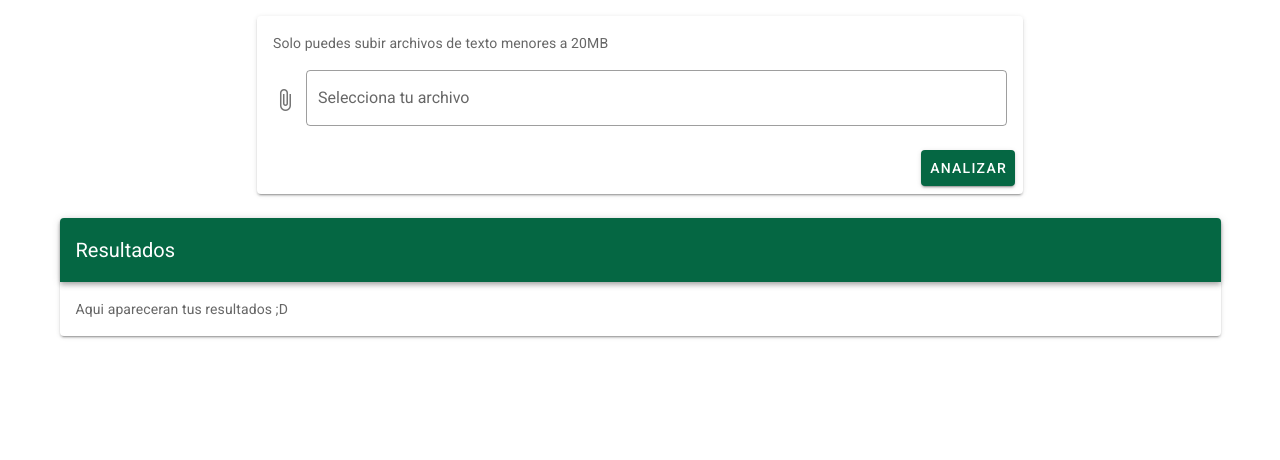
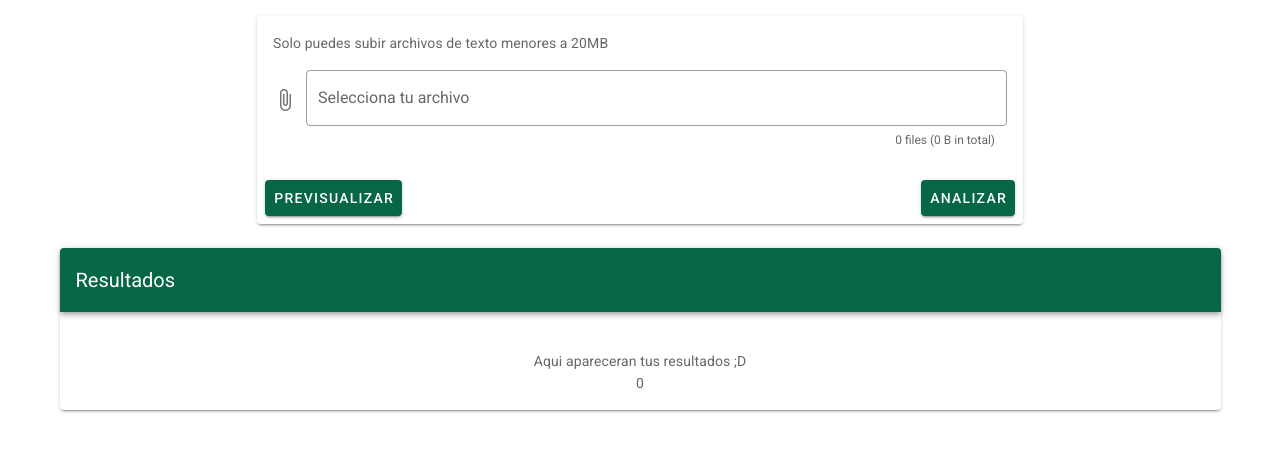
Before and after one commit to dtarqui/ChatToxico, a Vue app: page /upload_chat in a window 1280 px wide. Shown: the part 194-654 px from the top of the page. Built offline with nearby package versions, Linux system fonts and the light colour scheme; a small style sheet from the web is missing.

Commit message:
preview messages

```diff
--- a/src/App.vue
+++ b/src/App.vue
@@ -2,6 +2,14 @@
   <v-app>
     <NavBar></NavBar>
     <v-main>
+      <!-- <v-parallax
+        src="./assets/background.jpg"
+        direction="down"
+        :parallax="true"
+        height="2000px"
+      > -->
+        <v-row>
+          <v-col cols="12">
             <div id="app">
               <br />
               <transition name="slide" mode="out-in">
@@ -9,6 +17,9 @@
               </transition>
               <br />
             </div>
+          </v-col>
+        </v-row>
+      <!-- </v-parallax> -->
     </v-main>
     <Footer></Footer>
   </v-app>
--- a/src/components/NavBar.vue
+++ b/src/components/NavBar.vue
@@ -19,7 +19,7 @@
 
       <v-app-bar-title>
         <div class="d-flex align-center">
-          <router-link to="/" tag="div">
+          <router-link to="/">
             <slot>
               <v-img
                 class="shrink mr-2"
@@ -50,7 +50,9 @@
     </v-app-bar>
     <v-navigation-drawer right v-model="drawer" dark absolute temporary>
       <v-card>
-        <v-card-text> log in </v-card-text>
+        <v-card-actions class="justify-center">
+          <v-btn color="primary">Iniciar sesion </v-btn>
+        </v-card-actions>
       </v-card>
       <v-divider></v-divider>
       <v-list nav dense rounded>
@@ -67,9 +69,9 @@
           </v-list-item>
         </v-list-item-group>
       </v-list>
-      <v-card>
+      <!-- <v-card>
         <v-card-text> log in </v-card-text>
-      </v-card>
+      </v-card> -->
     </v-navigation-drawer>
   </div>
 </template>
--- a/src/plugins/vuetify.js
+++ b/src/plugins/vuetify.js
@@ -10,7 +10,7 @@ export default new Vuetify({
         // primary: "#1976D2",
         primary: "#056743",
         secondary: "#424242",
-        tertiary: "",
+        tertiary: "#5B6D97",
         accent: "#82B1FF",
         error: "#FF5252",
         info: "#2196F3",
--- a/src/views/UploadChat.vue
+++ b/src/views/UploadChat.vue
@@ -10,23 +10,25 @@
       </v-col>
       <v-col cols="12" lg="8">
         <v-card class="mx-auto" :loading="loading">
-          <v-alert dense text type="success" v-if="successData">
+          <v-alert dense text type="success" v-if="successData" dismissible>
             Analisis completo
           </v-alert>
           <v-card-subtitle>
             Solo puedes subir archivos de texto menores a 20MB
           </v-card-subtitle>
           <v-card-text>
+            <v-form ref="form" v-model="valid" lazy-validation>
               <v-file-input
-              v-model="files"
+                v-model="file"
                 color="primary"
                 counter
                 label="Selecciona tu archivo"
-              placeholder="Select your files"
+                placeholder="Select your file"
                 prepend-icon="mdi-paperclip"
-              hide-details
+                :rules="[required, sizeRule]"
                 outlined
                 :show-size="1000"
+                accept=".txt"
               >
                 <template v-slot:selection="{ index, text }">
                   <v-chip v-if="index < 2" color="secondary" dark label small>
@@ -34,23 +36,35 @@
                   </v-chip>
                 </template>
               </v-file-input>
+            </v-form>
           </v-card-text>
           <v-card-actions>
+            <v-btn color="primary" @click="preview()"> Previsualizar </v-btn>
             <v-spacer></v-spacer>
-            <v-btn color="primary" @click="analyze()">Analizar</v-btn>
+            <v-btn color="primary" @click="analyze()"> Analizar </v-btn>
           </v-card-actions>
         </v-card>
       </v-col>
       <v-col cols="12">
         <v-card class="mx-auto">
           <v-toolbar color="primary" dark>
-            <v-toolbar-title>Resultados</v-toolbar-title>
+            <v-toolbar-title>{{ title }}</v-toolbar-title>
             <!-- <v-spacer></v-spacer>
             <v-btn icon>
               <v-icon>mdi-magnify</v-icon>
             </v-btn> -->
           </v-toolbar>
-          <v-card-text>Aqui apareceran tus resultados ;D</v-card-text>
+          <v-card-text class="text-center">
+            <div v-for="(message, i) in messages" :key="i">
+              {{ message.user + ": "+ message.message }}
+              <hr />
+            </div>
+            <br />
+            {{ sample }}
+
+            <br />
+            {{ messages.length }}
+          </v-card-text>
         </v-card>
       </v-col>
     </v-row>
@@ -64,17 +78,77 @@ export default {
     InfoChats,
   },
   data: () => ({
+    sample: "Aqui apareceran tus resultados ;D",
     successData: false,
     loading: false,
-    files: null,
+    file: null,
+    valid: false,
+    messages: [],
+    persons: [],
+    title: "Resultados",
+    sizeRule: (value) =>
+      !value || value.size < 20000000 || "El archivo debe ser menos de 20MB!",
+    required: (v) => !!v || "Es necesario que escoja un archivo",
   }),
   methods: {
     analyze() {
+      console.log(this.valid);
+      this.validate();
+      if (!this.valid || this.file === null) return;
       this.loading = true;
       setInterval(() => {
         this.loading = false;
         this.successData = true;
+        this.title = "Resultados";
       }, 3000);
+    },
+    preview() {
+      this.validate();
+      if (!this.valid || this.file === null) return;
+      this.loading = true;
+      var reader = new FileReader();
+      // Use the javascript reader object to load the contents
+      // of the file in the v-model prop
+      reader.readAsText(this.file);
+      reader.onload = () => {
+        console.log(reader);
+        this.sample = null;
+        let result1 = reader.result.split("\n");
+        result1.shift();
+        result1.pop();
+        let result2 = result1.filter(
+          (msg) =>
+            !msg.includes(
+              "Los mensajes y las llamadas están cifrados de extremo a extremo. Nadie fuera de este chat, ni siquiera WhatsApp, puede leerlos ni escucharlos. Toca para obtener más información."
+            )
+        );
+        result1 = result2.filter(
+          (msg) => !msg.includes("se unió a través de un enlace de invitación")
+        );
+        result2 = result1.filter((msg) => !msg.includes("Añadiste a "));
+        let final = result2.filter(
+          (msg) => !msg.includes("Cambió tu código de seguridad con")
+        );
+        final.map((val) => {
+          console.log(val);
+          const splitting = val.split(":");
+          console.log(splitting);
+          const usertime = splitting[0] + ":" + splitting[1];
+          let dateuser = usertime.split("-");
+          splitting.shift();
+          splitting.shift();
+          const message = {
+            date: dateuser[0],
+            user: dateuser[1].substr(1),
+            message: splitting.join(":"),
+          };
+          this.messages.push(message);
+        });
+        this.loading = false;
+      };
+    },
+    validate() {
+      this.$refs.form.validate();
     },
   },
 };
--- a/src/views/WriteChat.vue
+++ b/src/views/WriteChat.vue
@@ -14,7 +14,10 @@
           <v-alert dense text type="success" v-if="successData">
             Analisis completo
           </v-alert>
-          <v-card-actions>
+          <v-card-actions class="justify-center">
+            <v-row>
+              <v-col cols="12" md="2" sm="1"></v-col>
+              <v-col cols="12" md="8" sm="10">
                 <v-slider
                   v-model="accurate"
                   :tick-labels="accurateLabels"
@@ -22,8 +25,11 @@
                   :max="2"
                   step="1"
                   ticks="always"
-              tick-size="1"
+                  tick-size="10"
                 ></v-slider>
+              </v-col>
+              <v-col cols="12" md="2" sm="1"></v-col>
+            </v-row>
           </v-card-actions>
           <v-card-text>
             <v-row>
```
Also changed, not shown: src/components/upload/ChatPreview.vue (added, +54 -0 lines), src/assets/background.jpg (added). Lines whose indentation alone changed are shown as unchanged.
